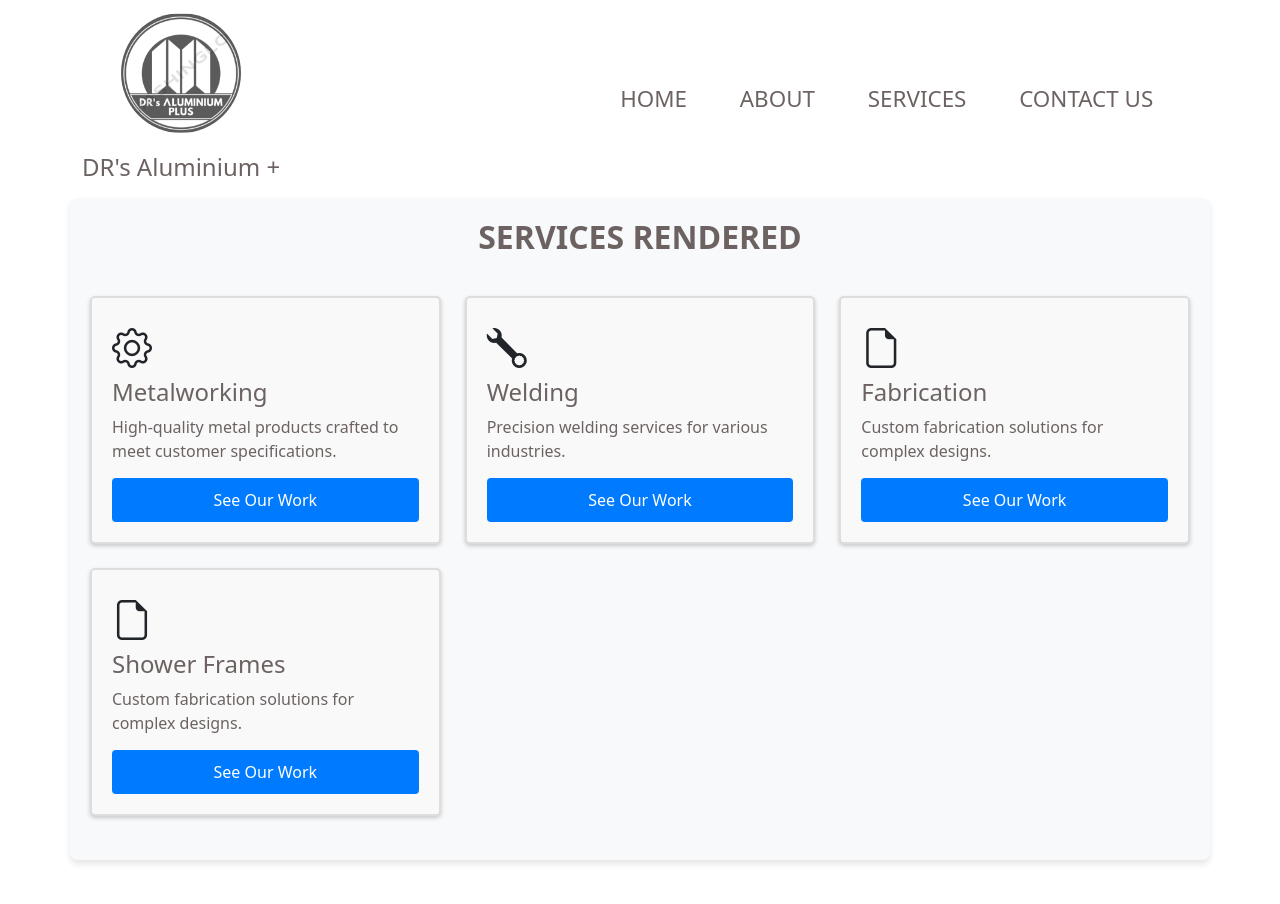
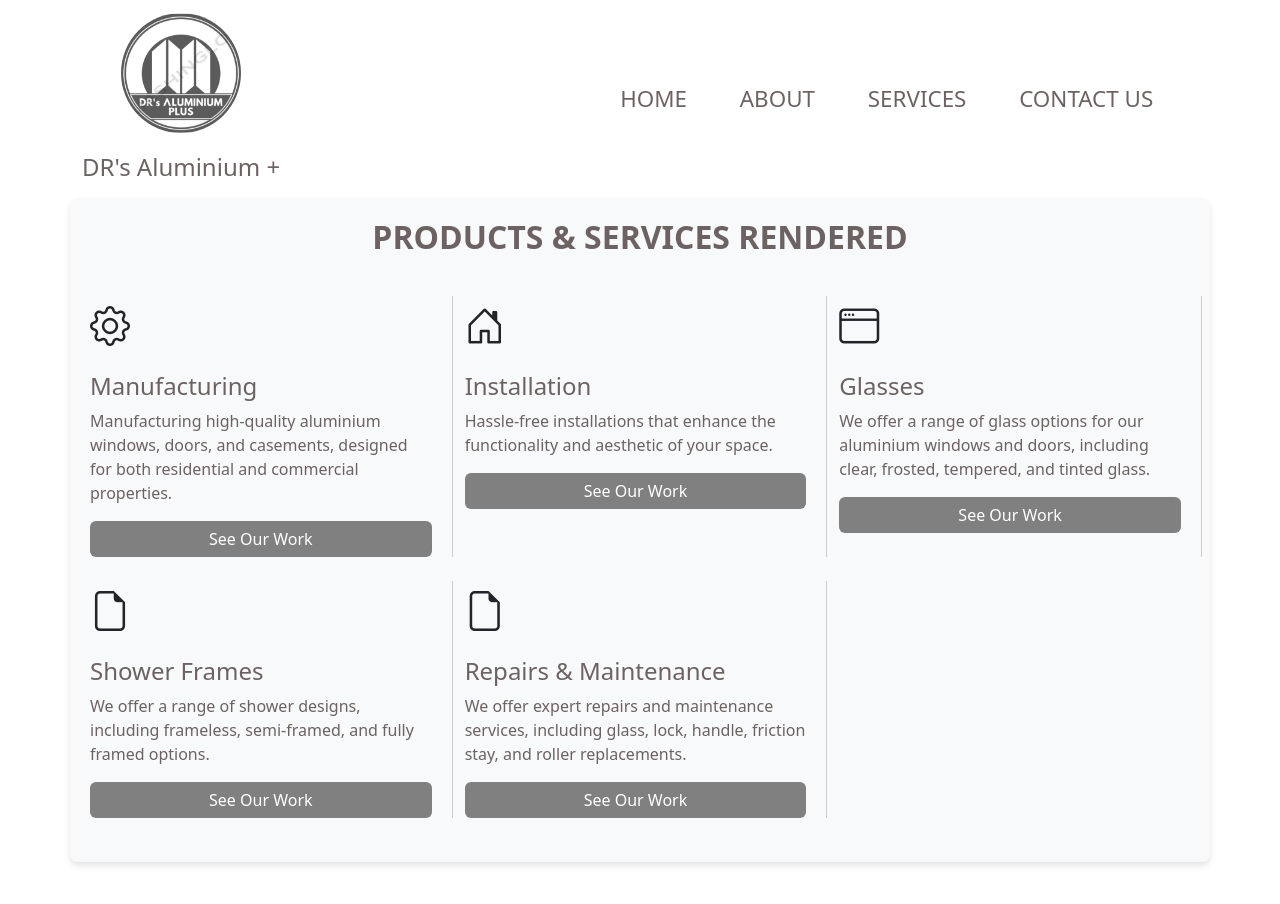
Before and after one commit to xolandaliso/react-app, a React (Create React App) app: page /services in a window 1280 px wide. Shown: the top 904 px of the page. Built offline with nearby package versions, Linux system fonts and the light colour scheme.

Commit message:
font fiddling

```diff
--- a/src/pages/servicespage.js
+++ b/src/pages/servicespage.js
@@ -1,50 +1,74 @@
 import React, { useState } from 'react';
 import '../components/css/services.css';
 import '../components/css/landingpage.css';
+import 'bootstrap/dist/css/bootstrap.min.css';
+
 
 const services = [
   {
     id: 1,
-    name: 'Metalworking',
-    description: 'High-quality metal products crafted to meet customer specifications.',
-    icon: 'bi-gear',  // Example icon for Metalworking
+    name: 'Manufacturing',
+    description: 'Manufacturing high-quality aluminium \
+    windows, doors, and casements, designed for both \
+    residential and commercial properties.',
+    icon: 'bi-gear',  // manufacturin' icon
     images: [
-      require('../components/images/weld.png'),
-      require('../components/images/weld.png'),
-      require('../components/images/weld.png'),
+      require('../components/images/manufacturing/manufact1.jpeg'),
+      require('../components/images/manufacturing/manufact2.jpeg'),
+      require('../components/images/manufacturing/manufact3.jpeg'),
     ],
   },
   {
     id: 2,
-    name: 'Welding',
-    description: 'Precision welding services for various industries.',
-    icon: 'bi-wrench',  // Example icon for Welding
+    name: 'Installation',
+    description: 'Hassle-free installations that enhance the functionality and aesthetic of your space.',
+    icon: 'bi-house-door',
     images: [
-      require('../components/images/weld.png'),
-      require('../components/images/weld.png'),
-      require('../components/images/weld.png'),
+      require('../components/images/installation/install6.jpeg'),
+      require('../components/images/installation/install3.jpeg'),
+      require('../components/images/installation/install9.jpeg'),
+      require('../components/images/installation/install8.jpeg'),
     ],
   },
   {
     id: 3,
-    name: 'Fabrication',
-    description: 'Custom fabrication solutions for complex designs.',
-    icon: 'bi-file-earmark',  // Example icon for Fabrication
+    name: 'Glasses',
+    description: 'We offer a range of glass\
+                options for our aluminium windows\
+                and doors, including clear, frosted,\
+                tempered, and tinted glass.',
+    icon: 'bi-window',
     images: [
-      require('../components/images/weld.png'),
-      require('../components/images/weld.png'),
-      require('../components/images/weld.png'),
+      require('../components/images/glass/glass1.jpeg'),
+      require('../components/images/glass/glass2.jpeg'),
+      require('../components/images/glass/glass3.jpeg'),
     ],
   },
 
   {
     id: 4,
     name: 'Shower Frames',
-    description: 'Custom fabrication solutions for complex designs.',
-    icon: 'bi-file-earmark',  // Example icon for Fabrication
+    description: 'We offer a range of\
+                shower designs, including\
+                frameless, semi-framed, and fully framed options.',
+    icon: 'bi-file-earmark',
     images: [
-      require('../components/images/weld.png'),
-      require('../components/images/weld.png'),
+      require('../components/images/shower/shower1.png'),
+      require('../components/images/shower/shower2.png'),
+      require('../components/images/shower/shower3.png'),
+    ],
+  },
+
+  {
+    id: 5,
+    name: 'Repairs & Maintenance',
+    description: 'We offer expert repairs\
+            and maintenance services, including glass,\
+            lock, handle, friction stay, and roller replacements.',
+    icon: 'bi-file-earmark',
+    images: [
+      require('../components/images/repairs/repair1.png'),
+      require('../components/images/repairs/repair2.png'),
       require('../components/images/weld.png'),
     ],
   },
@@ -63,22 +87,32 @@ const ServicesPage = () => {
 
   return (
     <div className="container services-container">
-      <h2 className="services-title">SERVICES RENDERED</h2>
+  <h2 className="services-title">PRODUCTS & SERVICES RENDERED</h2>
 
-      {/* Display all services in rows and columns */}
+  {/* Display all services in rows and columns with lines separating the columns */}
   <div className="row">
     {services.map((service) => (
-          <div key={service.id} className="col-md-4 mb-4">
-            <div className="service-item">
-              <div className="service-icon">
+      <div
+        key={service.id}
+        className="col-md-4 mb-4" // Ensure vertical space between rows
+        style={{
+          borderRight: '1px solid #ccc', // Vertical line between columns
+          paddingRight: '20px',
+          marginBottom: '20px' // Ensure space between rows
+        }}
+      >
+        <div className="service-icon mb-3">
           <i className={`bi ${service.icon}`} style={{ fontSize: '40px' }}></i>
         </div>
-              <h4>{service.name}</h4>
-              <p>{service.description}</p>
-              <button onClick={() => handleSeeOurWorkClick(service)} className="btn btn-secondary">
+        <h4 className="fs-4 fw-normal">{service.name}</h4>
+        <p className="fs-6 fw-normal">{service.description}</p>
+        <button
+          onClick={() => handleSeeOurWorkClick(service)}
+          className="btn"
+          style={{ backgroundColor: '#808080', color: 'white', border: 'none' }}
+        >
           See Our Work
         </button>
-            </div>
       </div>
     ))}
   </div>
@@ -88,18 +122,33 @@ const ServicesPage = () => {
   <div className="gallery-modal">
     <div className="modal-content">
       <h3>{selectedService.name} - Our Work</h3>
-            <button onClick={handleCloseGallery} className="btn btn-secondary close-btn">
+      <div>
+        <div className="row row-cols-1 row-cols-md-3 g-4"> {/* Creates space between the images */}
+          {selectedService.images.map((image, index) => (
+            <div key={index} className="col">
+                <div key={index} className="about-image">
+                <img
+                    src={image}
+                    alt={`Service work ${index + 1}`}
+                    className="img-fluid"
+                />
+            </div>
+            </div>
+          ))}
+        </div>
+      </div>
+      <button
+        onClick={handleCloseGallery}
+        className="btn btn-secondary close-btn mt-4" // Move close button down with margin top
+        style={{ width: '100%' }}
+      >
         Close
       </button>
-            <div className="gallery-images">
-              {selectedService.images.map((image, index) => (
-                <img key={index} src={image} alt={`Service work ${index + 1}`} />
-              ))}
-            </div>
     </div>
   </div>
 )}
 </div>
+
   );
 };
 
```
Lines whose indentation alone changed are shown as unchanged.
